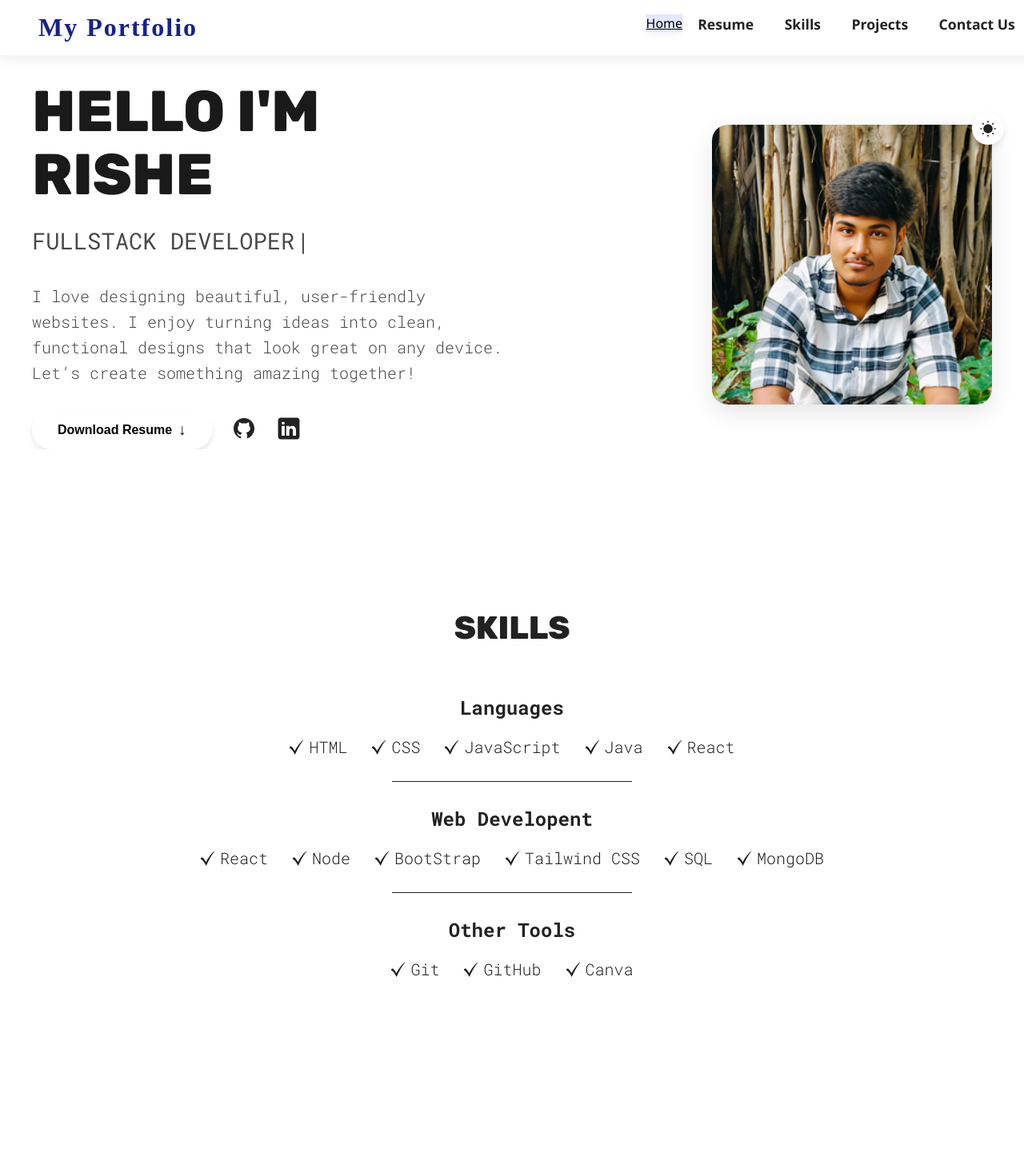
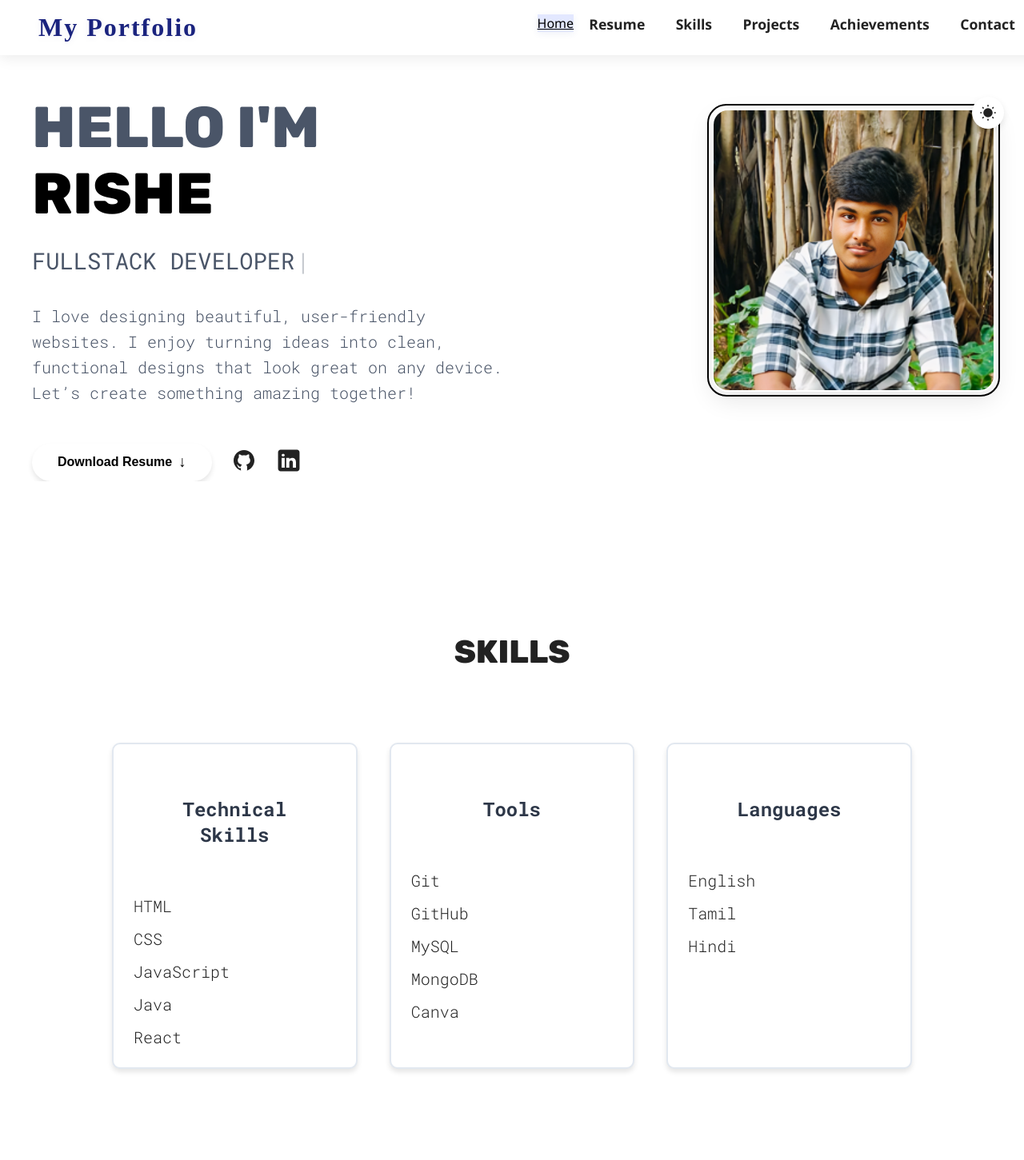
Before and after one commit to RISHE-AI/portify, a React (Vite) app: page / in a window 1280 px wide. Shown: the top 1451 px of the page at 80% size. Built offline with nearby package versions, Linux system fonts and the light colour scheme.

Commit message:
RU Commited

```diff
--- a/src/App.css
+++ b/src/App.css
@@ -16,6 +16,10 @@
   --text-color: #fff;
   --form-text-color: #fff;
   --footer-text-color: #bbb;
+}
+
+html {
+  scroll-behavior: smooth;
 }
 
 body {
--- a/src/App.jsx
+++ b/src/App.jsx
@@ -7,6 +7,7 @@ import Projects from './sections/Projects/Projects';
 import Skills from './sections/Skills/Skills';
 import Navbar from './common/Navbar';
 import Resume from './sections/Resume/Resume';
+import Achievements from './sections/Achievements/Achievements';
 
 function App() {
 
@@ -21,12 +22,14 @@ function App() {
             <Hero />
             <Skills />
             <Projects />
+            <Achievements />
             <Contact />
           </>
         } />
         <Route path="/resume" element={<Resume />} />
         <Route path="/skills" element={<Skills />} />
         <Route path="/projects" element={<Projects />} />
+        <Route path="/achievements" element={<Achievements />} />
         <Route path="/contact" element={<Contact />} />
       </Routes>
 
--- a/src/common/Navbar.jsx
+++ b/src/common/Navbar.jsx
@@ -10,7 +10,8 @@ function Navbar() {
         <li><NavLink to="/resume" className={({ isActive }) => isActive ? styles.activeLink : styles.link}>Resume</NavLink></li>
         <li><NavLink to="/skills" className={({ isActive }) => isActive ? styles.activeLink : styles.link}>Skills</NavLink></li>
         <li><NavLink to="/projects" className={({ isActive }) => isActive ? styles.activeLink : styles.link}>Projects</NavLink></li>
-        <li><NavLink to="/contact" className={({ isActive }) => isActive ? styles.activeLink : styles.link}>Contact Us</NavLink></li>
+        <li><NavLink to="/achievements" className={({ isActive }) => isActive ? styles.activeLink : styles.link}>Achievements</NavLink></li>
+        <li><NavLink to="/contact" className={({ isActive }) => isActive ? styles.activeLink : styles.link}>Contact</NavLink></li>
       </ul>
     </nav>
   );
--- a/src/common/SkillList.jsx
+++ b/src/common/SkillList.jsx
@@ -1,7 +1,7 @@
 function SkillList({ src, skill }) {
   return (
     <span>
-      <img src={src} alt="Checkmark icon" />
+      {/* <img src={src} alt="Checkmark icon" /> */}
       <p>{skill}</p>
     </span>
   );
--- /dev/null
+++ b/src/sections/Achievements/Achievements.jsx
@@ -0,0 +1,31 @@
+import styles from './AchievementsStyles.module.css';
+/*import hackathonImg from '../../assets/hackathon.png';
+import projectAwardImg from '../../assets/project-award.png';
+import fullstackCertImg from '../../assets/fullstack-cert.png';*/
+
+function Achievements() {
+  return (
+    <section id="achievements" className={styles.container}>
+      <h1 className="sectionTitle">Achievements</h1>
+      <div className={styles.achievementsList}>
+        <div className={styles.achievementCard}>
+          {/* <img src={hackathonImg} alt="Hackathon Winner" className={styles.achievementImg} /> */}
+          <h3>Winner - Hackathon 2024</h3>
+          <p>Secured 1st place in the National Level Hackathon for developing an AI-powered web app.</p>
+        </div>
+        <div className={styles.achievementCard}>
+          {/* <img src={projectAwardImg} alt="Best Project Award" className={styles.achievementImg} /> */}
+          <h3>Best Project Idea Award</h3>
+          <p>Received the Best Project Idea Award for the Object Detection for blind people using Deep Learning in PSG college of engineering,Coimbatore</p>
+        </div>
+        <div className={styles.achievementCard}>
+          {/* <img src={fullstackCertImg} alt="Full Stack Certification" className={styles.achievementImg} /> */}
+          <h3>Certification - Full Stack Development</h3>
+          <p>Completed a certified Full Stack Development course from XYZ Institute.</p>
+        </div>
+      </div>
+    </section>
+  );
+}
+
+export default Achievements;
--- /dev/null
+++ b/src/sections/Achievements/AchievementsStyles.module.css
@@ -0,0 +1,88 @@
+:root {
+  /* Light theme */
+  --bg-secondary-light: #ffffff;
+  --text-primary-light: #2d3748;
+  --text-secondary-light: #4a5568;
+  --skill-border-color-light: #e2e8f0;
+  --accent-color-light: #000000;
+  --shadow-color-light: rgba(0, 0, 0, 0.08);
+  --shadow-hover-color-light: rgba(0, 0, 0, 0.12);
+
+  /* Dark theme */
+  --bg-secondary-dark: #232526;
+  --text-primary-dark: #f7fafc;
+  --text-secondary-dark: #cbd5e0;
+  --skill-border-color-dark: #4a5568;
+  --accent-color-dark: #ffffff;
+  --shadow-color-dark: rgba(0, 0, 0, 0.2);
+  --shadow-hover-color-dark: rgba(0, 0, 0, 0.3);
+}
+
+[data-theme="light"] {
+  --bg-secondary: var(--bg-secondary-light);
+  --text-primary: var(--text-primary-light);
+  --text-secondary: var(--text-secondary-light);
+  --skill-border-color: var(--skill-border-color-light);
+  --accent-color: var(--accent-color-light);
+  --shadow-color: var(--shadow-color-light);
+  --shadow-hover-color: var(--shadow-hover-color-light);
+}
+
+[data-theme="dark"] {
+  --bg-secondary: var(--bg-secondary-dark);
+  --text-primary: var(--text-primary-dark);
+  --text-secondary: var(--text-secondary-dark);
+  --skill-border-color: var(--skill-border-color-dark);
+  --accent-color: var(--accent-color-dark);
+  --shadow-color: var(--shadow-color-dark);
+  --shadow-hover-color: var(--shadow-hover-color-dark);
+}
+
+.container {
+  display: flex;
+  flex-direction: column;
+  align-items: center;
+  margin-top: 100px;
+  padding: 0 20px;
+  background: var(--bg-secondary, #fff);
+  transition: background 0.3s;
+  border-radius: 18px;
+  box-shadow: 0 6px 24px rgba(0,0,0,0.08);
+}
+
+[data-theme="dark"] .container {
+  background: #232526;
+}
+
+.achievementsList {
+  display: flex;
+  flex-wrap: wrap;
+  gap: 32px;
+  justify-content: center;
+  margin-top: 30px;
+}
+
+.achievementCard {
+  background: var(--bg-secondary, #fff);
+  border-radius: 12px;
+  box-shadow: 0 4px 12px rgba(0,0,0,0.08);
+  padding: 24px 32px;
+  min-width: 260px;
+  max-width: 350px;
+  border: 2px solid var(--skill-border-color, #e2e8f0);
+  transition: transform 0.2s, box-shadow 0.2s;
+}
+
+.achievementCard:hover {
+  transform: translateY(-6px) scale(1.03);
+  box-shadow: 0 8px 24px rgba(0,0,0,0.12);
+}
+
+.achievementCard h3 {
+  margin-bottom: 10px;
+  color: var(--accent-color, #000000);
+}
+
+.achievementCard p {
+  color: var(--text-secondary, #555);
+}
--- a/src/sections/Hero/HeroStyles.module.css
+++ b/src/sections/Hero/HeroStyles.module.css
@@ -1,9 +1,23 @@
+/* HeroStyles.module.css */
+:root {
+  --button-text: #fff; /* White text by default (light theme) */
+  --button-bg: #fff;   /* White background */
+  --button-hover: #f0f0f0; /* Slightly off-white for hover */
+  --accent-color: #0987f2;
+  --accent-hover: #9e9e9e;
+}
+
+[data-theme="dark"] {
+  --button-text: #222; /* Dark text for dark theme */
+  --button-bg: #fff;    /* Still white background in dark mode */
+  --button-hover: #f0f0f0; /* Same hover in dark mode */
+}
+
+/* Rest of your existing CSS remains the same */
 .container {
-
   display: flex;
   align-items: center;
-
-  padding-top: 100px; /* Added padding top for heading visibility */
+  padding-top: 20px;
   position: relative;
   overflow: hidden;
   opacity: 0;
@@ -29,6 +43,9 @@
 .textContent {
   flex: 1;
   text-align: center;
+  display: flex;
+  flex-direction: column;
+  align-items: center;
 }
 
 .name {
@@ -39,10 +56,15 @@
   color: var(--text-primary);
 }
 
-.lastName {
-  display: inline-block;
+.Name {
   color: var(--accent-color);
-  animation: slideInRight 0.8s ease-out;
+}
+
+.hello {
+  display: block;
+  color: var(--text-secondary);
+  padding-top: 100px;
+  margin-bottom: -75px;
 }
 
 .roleContainer {
@@ -68,10 +90,11 @@
 }
 
 .description {
-  font-size: 20px;
+  font-size: clamp(1rem, 3vw, 1.25rem);
   line-height: 1.6;
   color: var(--text-secondary);
   max-width: 600px;
+  margin-bottom: 2rem;
 }
 
 .buttons {
@@ -79,7 +102,7 @@
   flex-direction: column;
   align-items: center;
   gap: 1.5rem;
-  margin-top: 2rem;
+  margin-top: 1rem;
 }
 
 .resumeLink {
@@ -88,10 +111,8 @@
 
 .resumeBtn {
   padding: 0.8rem 2rem;
-  background: var(--accent-color);
-  color: var(
-    --button-text
-  ) !important; /* Use CSS variable and enforce with !important */
+  background: var(--button-bg);
+  color: var(--button-text) !important;
   border: none;
   border-radius: 50px;
   font-size: 1rem;
@@ -105,8 +126,9 @@
 }
 
 .resumeBtn:hover {
-  transform: translateY(-3px);
-  box-shadow: 0 6px 12px rgba(0, 0, 0, 0.15);
+  transform: translatey(-3px);
+  box-shadow: 0 6px 12px rgba(255, 255, 255, 0.15);
+  background: var(--accent-hover);
 }
 
 .downloadIcon {
@@ -130,12 +152,19 @@
 .socialIcon {
   width: 32px;
   height: 32px;
+  transition: transform 0.3s ease;
 }
 
+.socialLink:hover .socialIcon {
+  transform: scale(1.1);
+}
+
+/* Image Container Styles */
 .imageContainer {
   position: relative;
   width: 250px;
   height: 250px;
+  margin: 0 auto;
 }
 
 .profileImage {
@@ -145,12 +174,29 @@
   border-radius: 20px;
   position: relative;
   z-index: 2;
-
   box-shadow: 0 10px 30px rgba(0, 0, 0, 0.1);
-  transition: transform 0.5s ease;
+  transition: all 0.5s ease;
+  border: 2px solid transparent;
 }
 
 .profileImage:hover {
+  transform: scale(1.05);
+}
+
+.decoration {
+  position: absolute;
+  width: calc(100% + 12px);
+  height: calc(100% + 12px);
+  border: 2px solid var(--accent-color);
+  border-radius: 24px;
+  top: -6px;
+  left: -6px;
+  z-index: 1;
+  transition: all 0.3s ease;
+}
+
+.profileImage:hover + .decoration {
+  border-color: var(--accent-hover);
   transform: scale(1.05);
 }
 
@@ -181,17 +227,6 @@
   height: 20px;
 }
 
-.decoration {
-  position: absolute;
-  width: 100%;
-  height: 100%;
-  border: 2px solid var(--accent-color);
-  border-radius: 20px;
-  top: 15px;
-  left: 15px;
-  z-index: 1;
-}
-
 /* Animations */
 @keyframes slideInLeft {
   from {
@@ -216,8 +251,7 @@
 }
 
 @keyframes blink {
-  0%,
-  100% {
+  0%, 100% {
     opacity: 1;
   }
   50% {
@@ -231,6 +265,7 @@
     flex-direction: row;
     align-items: center;
     gap: 5rem;
+    padding: 0 2rem;
   }
 
   .textContent {
@@ -258,4 +293,8 @@
     width: 350px;
     height: 350px;
   }
+
+  .heroContent {
+    gap: 7rem;
+  }
 }
--- a/src/sections/Skills/Skills.jsx
+++ b/src/sections/Skills/Skills.jsx
@@ -11,34 +11,38 @@ function Skills() {
   return (
     <section id="skills" className={styles.container}>
       <h1 className="sectionTitle">Skills</h1>
-      <h3>Languages</h3>
-      <div className={styles.skillList}>
-        <SkillList src={checkMarkIcon} skill="HTML" />
-        <SkillList src={checkMarkIcon} skill="CSS" />
-        <SkillList src={checkMarkIcon} skill="JavaScript" />
-        <SkillList src={checkMarkIcon} skill="Java" />
 
-        <SkillList src={checkMarkIcon} skill="React" />
-      </div>
-      <hr />
-      <h3>Web Developent</h3>
-      <div className={styles.skillList}>
-        <SkillList src={checkMarkIcon} skill="React" />
-        <SkillList src={checkMarkIcon} skill="Node" />
-        <SkillList src={checkMarkIcon} skill="BootStrap" />
-        <SkillList src={checkMarkIcon} skill="Tailwind CSS" />
-        <SkillList src={checkMarkIcon} skill="SQL" />
-        <SkillList src={checkMarkIcon} skill="MongoDB" />
+      <div className={styles.skillsGrid}>
+        <div className={styles.skillCategory}>
+          <h3>Technical Skills</h3>
+          <ul className={styles.skillList}>
+            <SkillList src={checkMarkIcon} skill="HTML" />
+            <SkillList src={checkMarkIcon} skill="CSS" />
+            <SkillList src={checkMarkIcon} skill="JavaScript" />
+            <SkillList src={checkMarkIcon} skill="Java" />
+            <SkillList src={checkMarkIcon} skill="React" />
+          </ul>
+        </div>
 
+        <div className={styles.skillCategory}>
+          <h3>Tools</h3>
+          <ul className={styles.skillList}>
+            <SkillList src={checkMarkIcon} skill="Git" />
+            <SkillList src={checkMarkIcon} skill="GitHub" />
+            <SkillList src={checkMarkIcon} skill="MySQL" />
+            <SkillList src={checkMarkIcon} skill="MongoDB" />
+            <SkillList src={checkMarkIcon} skill="Canva" />
+          </ul>
+        </div>
 
-      </div>
-      <hr />
-      <h3>Other Tools</h3>
-
-      <div className={styles.skillList}>
-        <SkillList src={checkMarkIcon} skill="Git" />
-        <SkillList src={checkMarkIcon} skill="GitHub" />
-        <SkillList src={checkMarkIcon} skill="Canva" />
+        <div className={styles.skillCategory}>
+          <h3>Languages</h3>
+          <ul className={styles.skillList}>
+            <SkillList src={checkMarkIcon} skill="English" />
+            <SkillList src={checkMarkIcon} skill="Tamil" />
+            <SkillList src={checkMarkIcon} skill="Hindi" />
+          </ul>
+        </div>
       </div>
     </section>
   );
--- a/src/sections/Skills/SkillsStyles.module.css
+++ b/src/sections/Skills/SkillsStyles.module.css
@@ -1,55 +1,79 @@
+:root {
+  /* Light theme */
+  --skill-border-color-light: #e2e8f0;
+
+  /* Dark theme */
+  --skill-border-color-dark: #4a5568;
+}
+
+[data-theme="light"] {
+  --skill-border-color: var(--skill-border-color-light);
+}
+
+[data-theme="dark"] {
+  --skill-border-color: var(--skill-border-color-dark);
+}
+
 .container {
   display: flex;
   flex-direction: column;
+  align-items: center;
+  margin-top: 90px;
+  padding: 0 20px;
+}
+
+.skillsGrid {
+  display: grid;
+  grid-template-columns: repeat(auto-fit, minmax(250px, 1fr));
+  gap: 40px;
+  width: 100%;
+  max-width: 1000px;
+  margin-top: 30px;
+}
+
+.skillCategory {
+  background-color: var(--bg-secondary);
+  padding: 25px;
+  border-radius: 10px;
+  box-shadow: 0 4px 6px rgba(0, 0, 0, 0.1);
+  border: 2px solid var(--skill-border-color);
+  transition: border-color 0.3s ease;
+}
+
+.skillCategory h3 {
+  margin-bottom: 20px;
   text-align: center;
-  margin-top: 100px;
-
-
-  span {
-    display: flex;
-    align-items: center;
-    gap: 5px;
-  }
-
-  img {
-    width: 20px;
-  }
+  font-size: 1.5rem;
+  padding: 40px;
+  color: var(--text-primary);
 }
 
 .skillList {
   display: flex;
-  flex-direction: row;
-  justify-content: space-evenly;
-  align-self: center;
-  flex-wrap: wrap;
-  row-gap: 40px;
-  max-width: 26ch;
+  flex-direction: column;
+  gap: 15px;
+  list-style: none;
+  padding: 0;
+  margin: 0;
 }
 
-hr {
-  width: 200px;
-  height: 1px;
-  border: none;
-  background-color: var(--text-color);
-  margin: 30px auto;
+.skillList li {
+  display: flex;
+  align-items: center;
+  gap: 10px;
 }
 
-@media (width >= 800px) {
-  .skillList {
-    max-width: fit-content;
-    gap: 30px;
+.skillList img {
+  width: 20px;
+  height: 20px;
+}
 
-    p {
-      font-size: 20px;
-    }
+@media (max-width: 600px) {
+  .skillsGrid {
+    grid-template-columns: 1fr;
   }
 
-  hr {
-    width: 300px;
+  .skillCategory {
+    padding: 20px;
   }
 }
-
-h3{
-  margin-bottom: 20px;
-
-}
```
Also changed, not shown: src/sections/Contact/Contact.jsx (line endings or trailing spaces).
